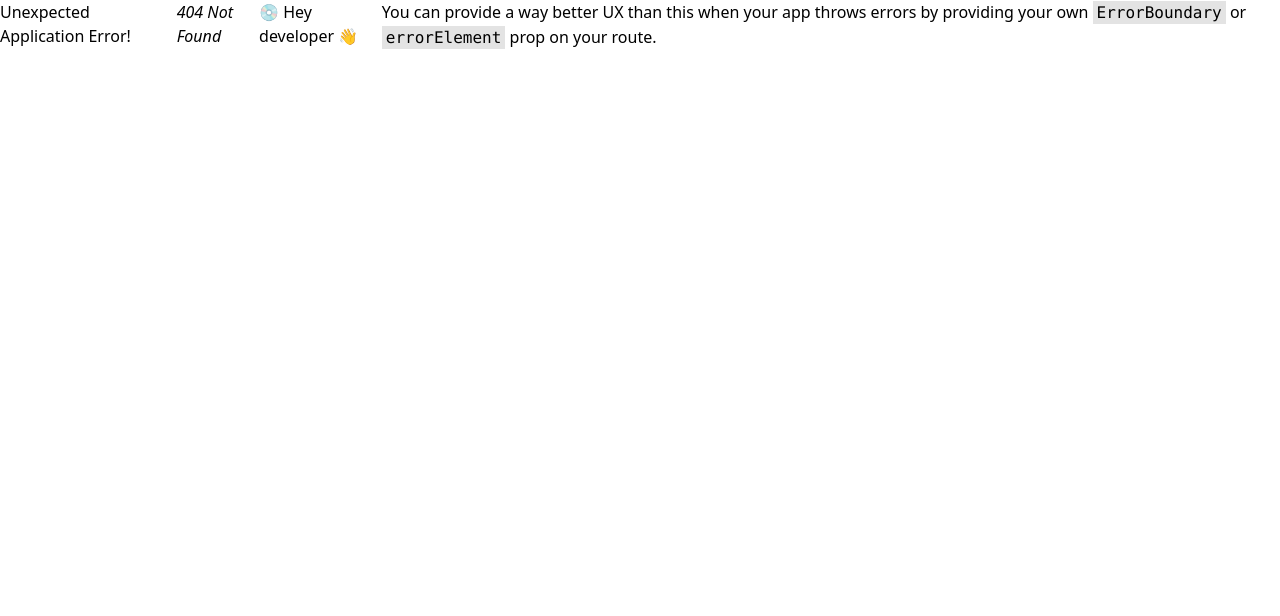
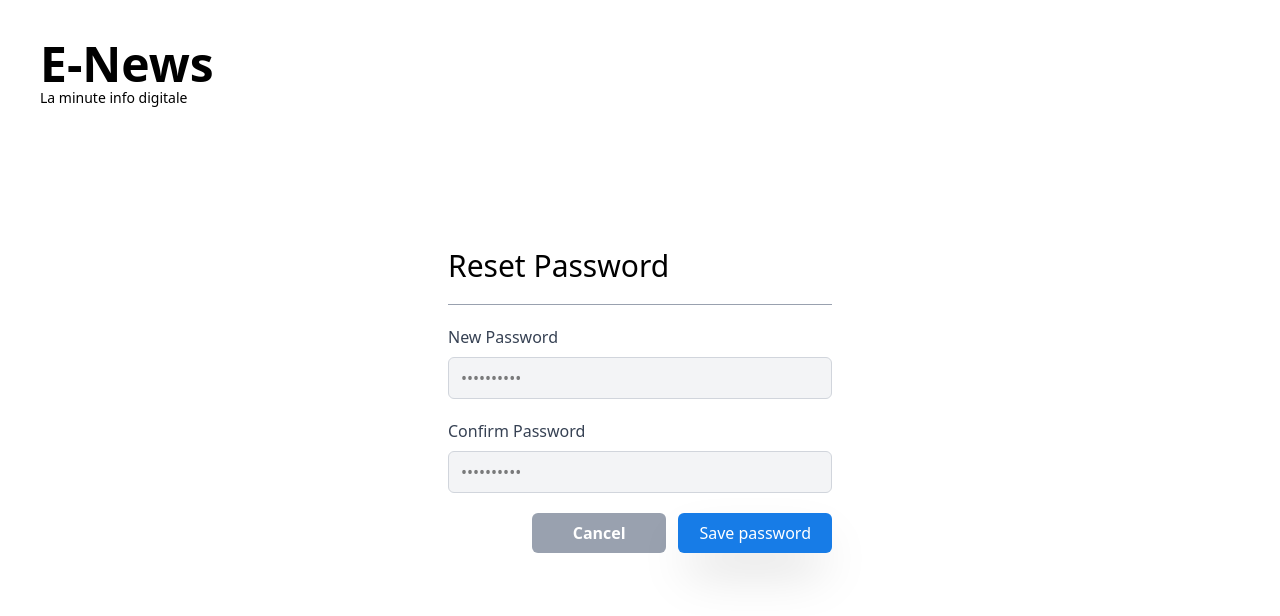
Before and after one commit to Eunock-web/E-News, a React (Vite) app in the folder Frontend/: page /reset-password in a window 1280 px wide. Before the commit this address had no page. Shown: the top 616 px of the page. Built offline with nearby package versions, Linux system fonts and the light colour scheme.

Commit message:
Integration du Reset Password RHF

```diff
--- /dev/null
+++ b/Frontend/src/Features/Auth/Components/FormResetPass.tsx
@@ -0,0 +1,35 @@
+import { Controller } from 'react-hook-form'
+import useFormResetPass from '../hooks/useFormResetPass'
+import TextField from '../../../Utils/Components/TextField/TextField';
+import { passwordProps } from '../../types';
+import Button from '../../../Utils/Components/Button/Button';
+import { Link } from 'react-router';
+
+const FormResetPass = () => {
+    const {control, onSubmit} = useFormResetPass();
+  return (
+    <form onSubmit={onSubmit} className='w-[30%] m-auto h-max'>
+        <h1 className='text-3xl'>Reset Password</h1>
+        <hr className='my-5 border-gray-400'/>
+        <Controller
+            control={control}
+            rules={{required:true}}
+            name='newPassword'
+            render={({field, fieldState: {error}})=> <TextField {...passwordProps} label='New Password' {...field} errorMessage={field.value ? error?.message : ''} />}
+        />
+        <Controller
+            control={control}
+            rules={{required:true}}
+            name='confirmPassword'
+            render={({field, fieldState: {error}})=> <TextField {...passwordProps} {...field} label='Confirm Password' errorMessage={field.value ? error?.message : ''}/>}
+        />
+        <div className='flex justify-end gap-3 mt-5'>
+            <Link className='w-[35%] bg-gray-400 rounded-md py-2 h-max text-white font-semibold text-center duration-200 hover:scale-95 hover:opacity-70' to={'/login'}>Cancel</Link>
+            <Button textContent='Save password' type='submit' icon="" className='w-[40%] bg-(--bg-primary) py-2 text-white' />
+        </div>
+
+    </form>
+  )
+}
+
+export default FormResetPass
--- a/Frontend/src/Features/Auth/hooks/useFormForgotPass.ts
+++ b/Frontend/src/Features/Auth/hooks/useFormForgotPass.ts
@@ -1,14 +1,17 @@
 import { zodResolver } from '@hookform/resolvers/zod';
 import { useForm } from 'react-hook-form';
 import { ForgotPassSchema, type ForgotPassInput } from '../../types';
+import { useNavigate } from 'react-router';
 
 const useFormForgotPass = () => {
     const form = useForm<ForgotPassInput>({
        resolver: zodResolver(ForgotPassSchema),
        mode: 'onChange'
     });
+    const navigate = useNavigate();
+
     const onSubmit = (data: ForgotPassInput) => {
-       console.log(data)
+        navigate('/reset-password')
     }
     return {
        control: form.control,
--- /dev/null
+++ b/Frontend/src/Features/Auth/hooks/useFormResetPass.ts
@@ -0,0 +1,22 @@
+import { zodResolver } from "@hookform/resolvers/zod";
+import { RetrieveCodeSchema, type RetrieveCodeInputs } from "../../types"
+import { useForm } from "react-hook-form"
+
+const useFormResetPass = () => {
+    const form = useForm<RetrieveCodeInputs>({
+        resolver: zodResolver(RetrieveCodeSchema),
+        mode:'onChange'
+    });
+
+    const onSubmit = (data:RetrieveCodeInputs) => {
+       console.log(data)
+    }
+
+  return {
+    control: form.control,
+    onSubmit: form.handleSubmit(onSubmit, (data)=>console.log(data)),
+    states: form.formState
+  }
+}
+
+export default useFormResetPass
--- a/Frontend/src/Router/routes.ts
+++ b/Frontend/src/Router/routes.ts
@@ -4,6 +4,7 @@ import AuthLayout from "../Presentation/Layout/AuthLayout";
 import FormLogin from "../Features/Auth/Components/FormLogin";
 import FormRegister from "../Features/Auth/Components/FormRegister";
 import FormForgotPass from "../Features/Auth/Components/FormForgotPass";
+import FormResetPass from "../Features/Auth/Components/FormResetPass";
 
 export const routes = createBrowserRouter([{
     path: '',
@@ -15,7 +16,8 @@ export const routes = createBrowserRouter([{
             children: [
                 { path: 'login', index:true, Component: FormLogin},
                 { path: 'register', Component:  FormRegister},
-                { path:'forgot-password', Component: FormForgotPass }
+                { path:'forgot-password', Component: FormForgotPass },
+                { path:'reset-password', Component: FormResetPass }
             ]
         }
     ]
```
Also changed, not shown: Frontend/src/Presentation/Layout/FormLayout.tsx (added).
